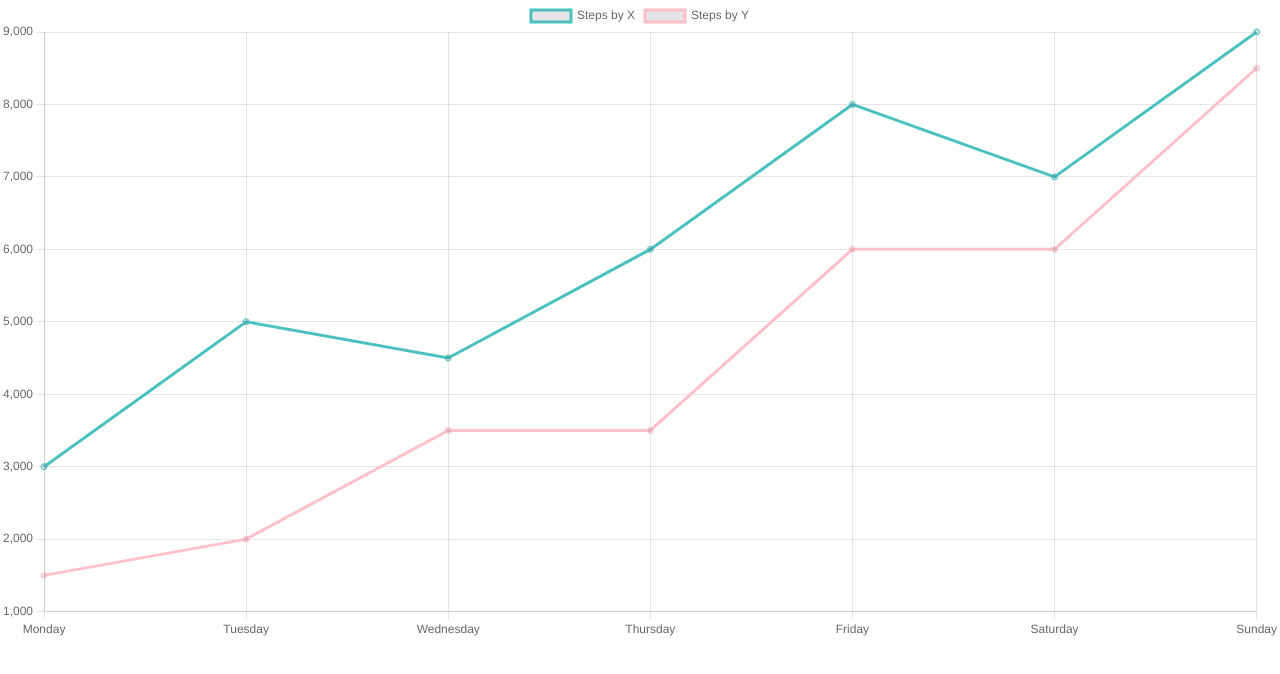
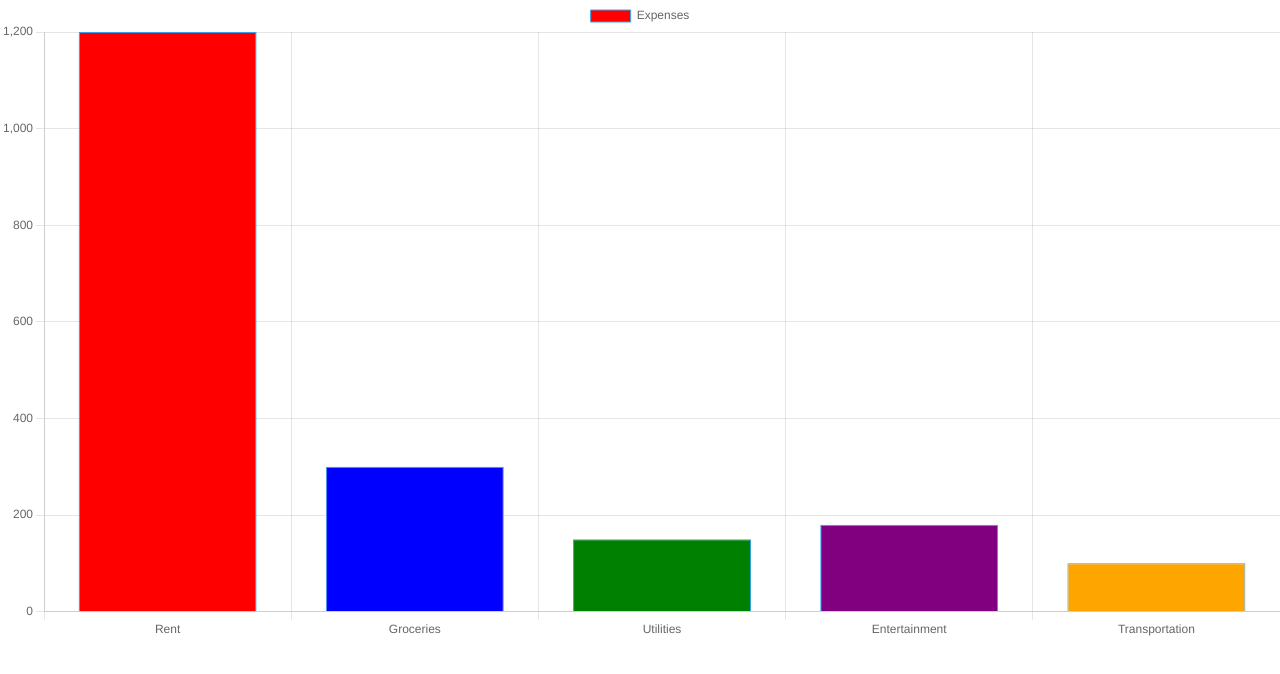
Before and after one commit to Shanmukh459/Chartjs-practice, a React (Create React App) app: page / in a window 1280 px wide. Shown: the top 674 px of the page. Built offline with nearby package versions, Linux system fonts and the light colour scheme.

Commit message:
bar chart working code

```diff
--- a/src/App.js
+++ b/src/App.js
@@ -1,10 +1,12 @@
 import './App.css';
+import { BarChart } from './components/Bar';
 import { LineGraph } from "./components/Line"
 
 function App() {
   return (
     <div className="App">
-      <LineGraph />
+      {/* <LineGraph /> */}
+      <BarChart />
     </div>
   );
 }
--- a/src/components/Bar.js
+++ b/src/components/Bar.js
@@ -1,7 +1,26 @@
 import React from 'react'
+import { Bar } from 'react-chartjs-2'
+import {
+  Chart as ChartJS,
+  CategoryScale,
+  LinearScale,
+  BarElement,
+  Title,
+  Tooltip,
+  Legend,
+} from "chart.js"
+import { barChartData } from '../data'
 
-export const Bar = () => {
-  return (
-    <div>Bar</div>
-  )
+ChartJS.register(
+  CategoryScale,
+  LinearScale,
+  BarElement,
+  Title,
+  Tooltip,
+  Legend,
+)
+
+export const BarChart = () => {
+  const options = {}
+  return <Bar option={options} data={barChartData} />
 }
--- a/src/data.js
+++ b/src/data.js
@@ -21,3 +21,17 @@ export const lineChartData = {
         }
     ]
 }
+
+export const barChartData = {
+    labels: ["Rent", "Groceries", "Utilities", "Entertainment", "Transportation"],
+    datasets: [
+        {
+            label: "Expenses",
+            data: [1200, 300, 150, 180, 100],
+            // backgroundColor: "rgba(255, 99, 132, 0.5)",
+            backgroundColor: ["red", "blue", "green", "purple", "orange"],
+            borderColor: "rgba(54, 162, 235, 1)",
+            borderWidth: 1
+        }
+    ]
+}
```
